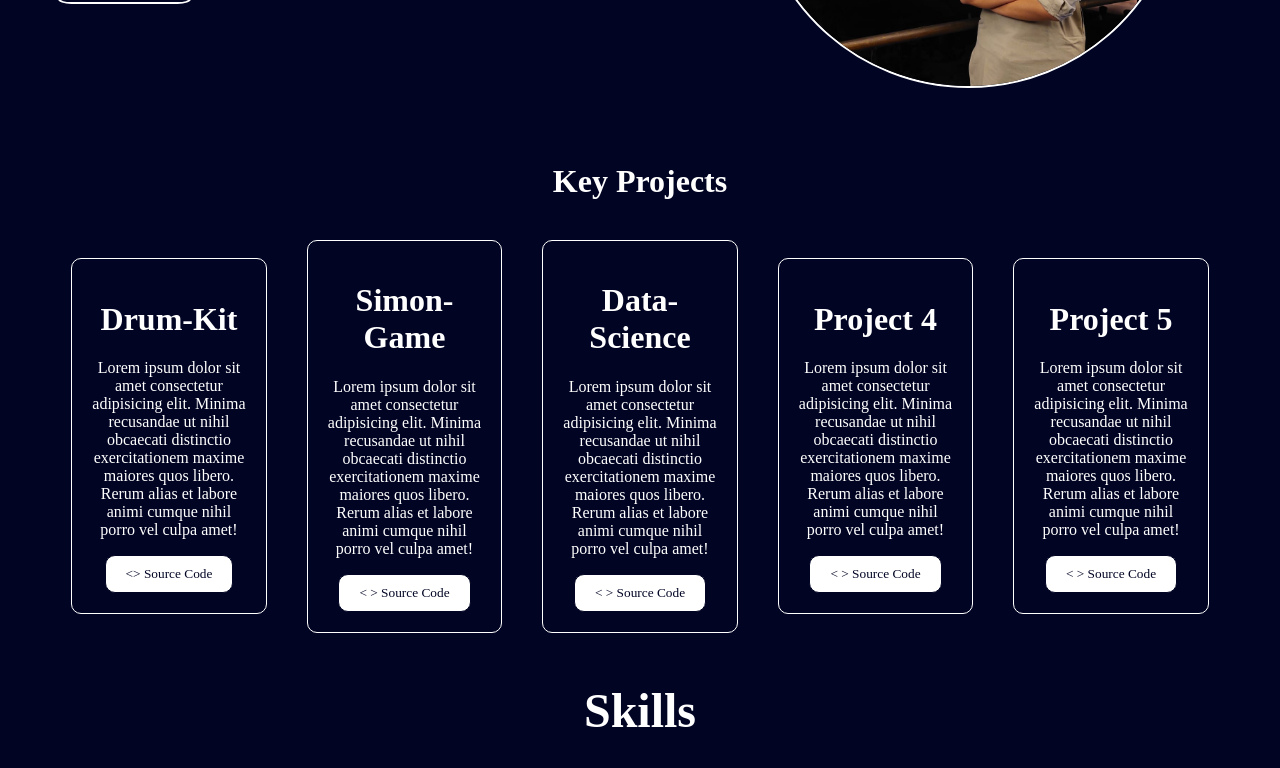
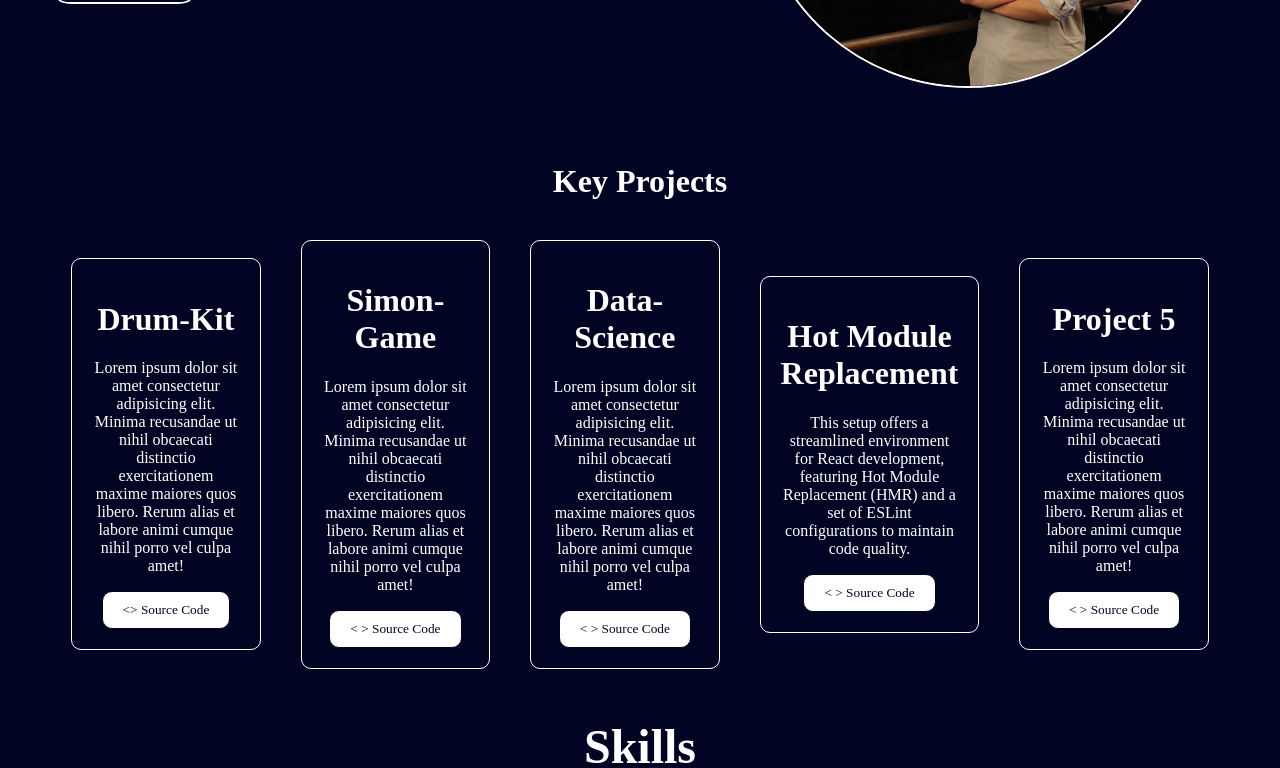
Before and after one commit to Mustafa-Hussain-source/Portfolio, a React (Vite) app in the folder Portfolio/: page / in a window 1280 px wide. Shown: the part 473-1241 px from the top of the page. Built offline with nearby package versions, Linux system fonts and the light colour scheme; grey boxes are pictures that could not be loaded.

Commit message:
Page2.jsx

```diff
--- a/Portfolio/src/components/Page2/Page2.jsx
+++ b/Portfolio/src/components/Page2/Page2.jsx
@@ -25,9 +25,9 @@ const Page2 = forwardRef((props, ref) => {
                 <a href="https://github.com/Mustafa-Hussain-source/DataScience_Project"><button>&lt; &gt; Source Code</button></a>
             </div>
             <div className="card" id="card4">
-                <h1>Project 4</h1>
-                <p>Lorem ipsum dolor sit amet consectetur adipisicing elit. Minima recusandae ut nihil obcaecati distinctio exercitationem maxime maiores quos libero. Rerum alias et labore animi cumque nihil porro vel culpa amet!</p>
-                <button href="#">&lt; &gt; Source Code</button>
+                <h1>Hot Module Replacement</h1>
+                <p>This setup offers a streamlined environment for React development, featuring Hot Module Replacement (HMR) and a set of ESLint configurations to maintain code quality.</p>
+                <a href="https://github.com/Mustafa-Hussain-source/vite-react"><button>&lt; &gt; Source Code</button></a>
             </div>
             <div className="card" id="card5">
                 <h1>Project 5</h1>
```
